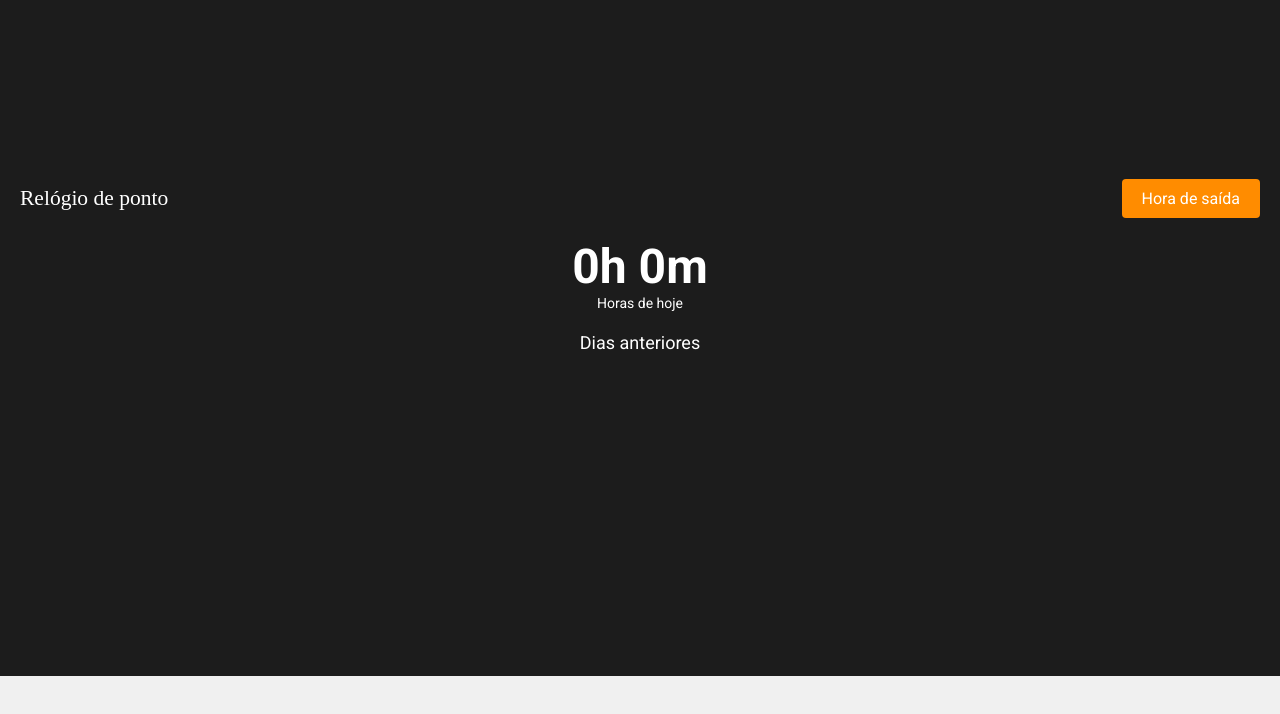
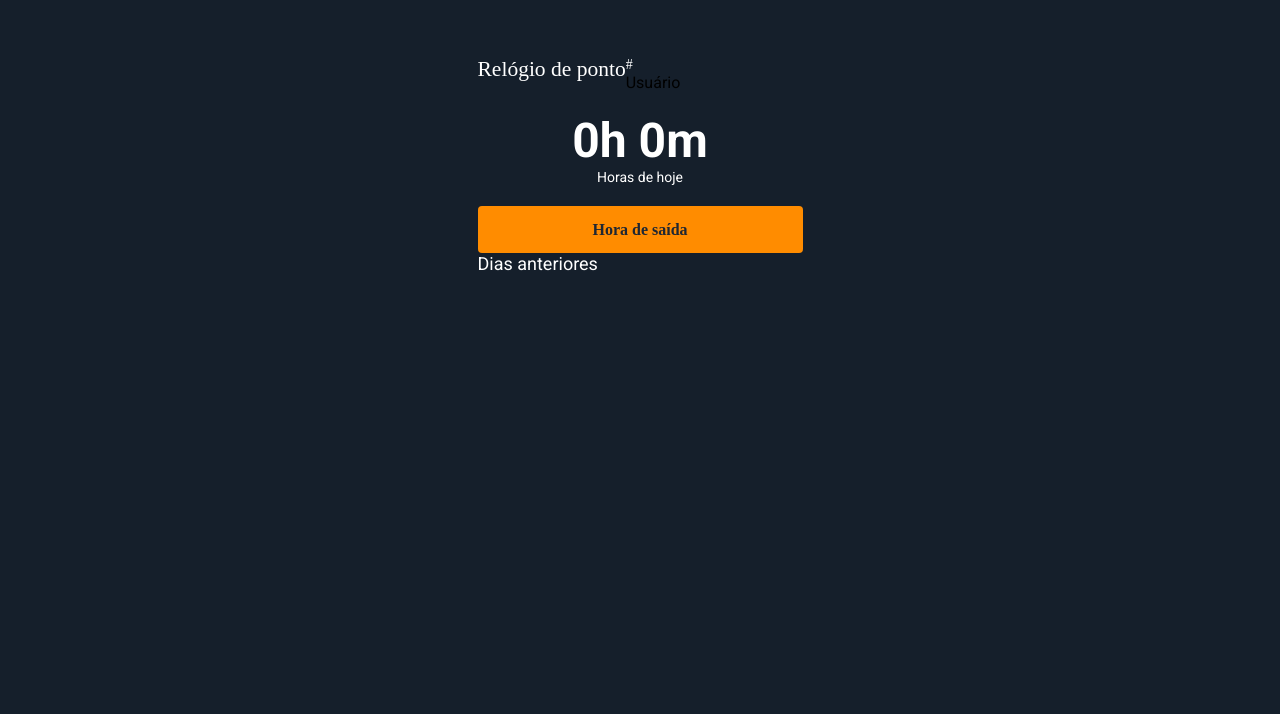
Before and after one commit to gabrielddpg2/react-nodejs, a React (Create React App) app in the folder web/: page /pontos in a window 1280 px wide. Shown: the part 124-838 px from the top of the page. Before the commit the page ends 800 px from the top, so only its background shows below. Built offline with nearby package versions, Linux system fonts and the light colour scheme; the HTML template or start-up script is replaced by a standard one.

Commit message:
page_point_init_in_progress

```diff
--- a/web/src/pages/Pontos/index.tsx
+++ b/web/src/pages/Pontos/index.tsx
@@ -1,6 +1,6 @@
 import React, { useEffect, useState } from 'react';
 import api from '../../services/api';
-import { Container, Header, WorkTime, Button, History } from './styles';
+import { HourContainer, Container, Header, WorkTime, Button, History } from './styles';
 
 interface IWorkTime {
   hours: string;
@@ -20,44 +20,57 @@ const Pontos: React.FC = () => {
   const [history, setHistory] = useState<IHistoryItem[]>([]);
   const userCode = localStorage.getItem('session');
 
+  const fetchWorkTime = async () => {
+    if (userCode) {
+      const response = await api.get(`/points/today/${userCode}`);
+      setWorkTime(response.data);
+    }
+  };
+
+  const fetchHistory = async () => {
+    if (userCode) {
+      const response = await api.get(`/points/history/${userCode}`);
+      setHistory(response.data);
+    }
+  };
+
   useEffect(() => {
-    if (userCode) {
-      api.get(`/points/today/${userCode}`).then(response => {
-        setWorkTime(response.data);
-      });
-
-      api.get(`/points/history/${userCode}`).then(response => {
-        setHistory(response.data);
-      });
-    }
+    fetchWorkTime();
+    fetchHistory();
   }, [userCode]);
 
-  const handleExit = async () => {
+  const handleButtonClick = async () => {
     if (userCode) {
       try {
         await api.post('/points', { user_code: userCode });
-        // Refresh the data
-        const response = await api.get(`/points/today/${userCode}`);
-        setWorkTime(response.data);
+        await fetchWorkTime();
+        await fetchHistory();
       } catch (error) {
-        console.error('Erro ao registrar a hora de saída:', error);
+        console.error('Erro ao registrar a hora:', error);
       }
     }
   };
 
   return (
     <Container>
+      <HourContainer>
         <Header>
+          <div className='headerMain'>
+            <h1>Relógio de ponto</h1>
             <div>
-          <h1>Relógio de ponto</h1>
-          <span>{userCode}</span>
+              <div className='userCode'>#{userCode}</div>
+              <div>Usuário</div>
             </div>
-        <Button onClick={handleExit}>Hora de saída</Button>
+          </div>
+
         </Header>
         <WorkTime>
           <h2>{workTime ? `${workTime.hours}h ${workTime.minutes}m` : '0h 0m'}</h2>
           <p>Horas de hoje</p>
         </WorkTime>
+        <Button onClick={handleButtonClick}>
+          {workTime?.trabalhando ? 'Hora de entrada' : 'Hora de saída'}
+        </Button>
         <History>
           <h3>Dias anteriores</h3>
           {history.map(item => (
@@ -67,6 +80,7 @@ const Pontos: React.FC = () => {
             </div>
           ))}
         </History>
+      </HourContainer>
     </Container>
   );
 };
--- a/web/src/pages/Pontos/styles.ts
+++ b/web/src/pages/Pontos/styles.ts
@@ -1,14 +1,23 @@
 import styled from 'styled-components';
 
 export const Container = styled.div`
+width: 100%;
+  background: #151F2B;
   display: flex;
   flex-direction: column;
   align-items: center;
-  justify-content: center;
+
+
+`;
+export const HourContainer = styled.div`
+  width: 365px;
+  display: flex;
+  flex-direction: column;
+  align-items: center;
   padding: 20px;
-  background-color: #1c1c1c;
+  background-color: #151F2B;
   height: 100vh;
-  color: #fff;
+  margin-top: 10rem;
 `;
 
 export const Header = styled.div`
@@ -18,9 +27,9 @@ export const Header = styled.div`
   align-items: center;
   margin-bottom: 20px;
 
-  div {
+  .headerMain {
     display: flex;
-    flex-direction: column;
+    justify-content: space-between;
 
     h1 {
       margin: 0;
@@ -28,13 +37,15 @@ export const Header = styled.div`
       font-size: 21.52px;
       font-weight: 400;
       line-height: 26.23px;
+      color:#FFFFFF;
     }
 
-    span {
+    .userCode {
       font-family: Montserrat;
       font-size: 14px;
       font-weight: 300;
       line-height: 17.07px;
+      color:#FFFFFF;
     }
   }
 `;
@@ -49,6 +60,7 @@ export const WorkTime = styled.div`
     margin: 0;
     font-size: 48px;
     font-weight: 700;
+    color:#FFFFFF;
   }
 
   p {
@@ -56,6 +68,7 @@ export const WorkTime = styled.div`
     font-size: 14px;
     font-weight: 300;
     line-height: 17.07px;
+    color:#FFFFFF;
   }
 `;
 
@@ -64,9 +77,17 @@ export const Button = styled.button`
   border: none;
   border-radius: 4px;
   background-color: #ff8c00;
-  color: #fff;
-  font-size: 16px;
+  color: #1E2733;
+  font-weight: bold;
+  font-family: Montserrat;
+font-size: 16px;
+font-weight: 700;
+line-height: 19.5px;
+text-align: center;
+
   cursor: pointer;
+  width: 100%;
+  height: 47px;
 
   &:hover {
     opacity: 0.8;
@@ -83,6 +104,8 @@ export const History = styled.div`
     margin: 0 0 20px 0;
     font-size: 18px;
     font-weight: 400;
+    color:#FFFFFF;
+    width:100%;
   }
 
   div {
```
Also changed, not shown: 1 other file (tests, documents, lock files or other folders). Lines whose indentation alone changed are shown as unchanged.
